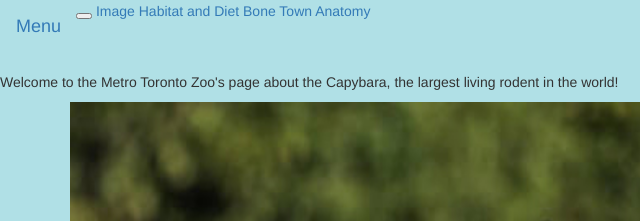
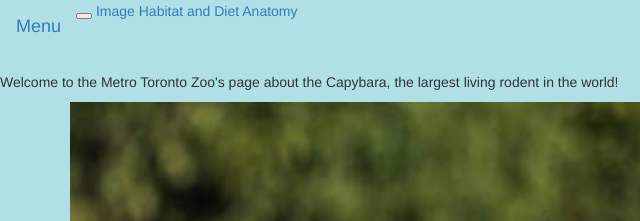
Before and after one commit to ben851/capybara, a plain HTML site: page index.html in a window 1280 px wide. Shown: the top 221 px of the page, 0-640 px from the left. Drawn offline with nearby package versions, Linux system fonts and the light colour scheme.

Commit message:
Removed bone town

```diff
--- a/index.html
+++ b/index.html
@@ -18,7 +18,6 @@
     </button>
     <a href="images.html">Image</a>
     <a href="habitat.html">Habitat and Diet</a>
-    <a href="bonetown.html">Bone Town</a>
     <a href="anatomy.html">Anatomy</a>
   </nav>
 <p>Welcome to the Metro Toronto Zoo's page about the Capybara, the largest living rodent in the world!</p>
```
